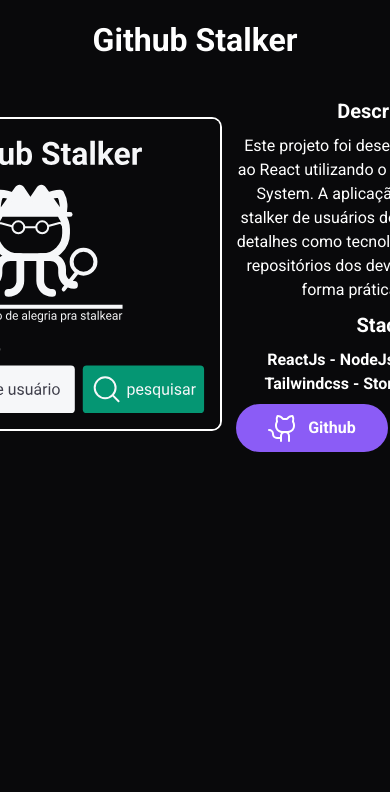
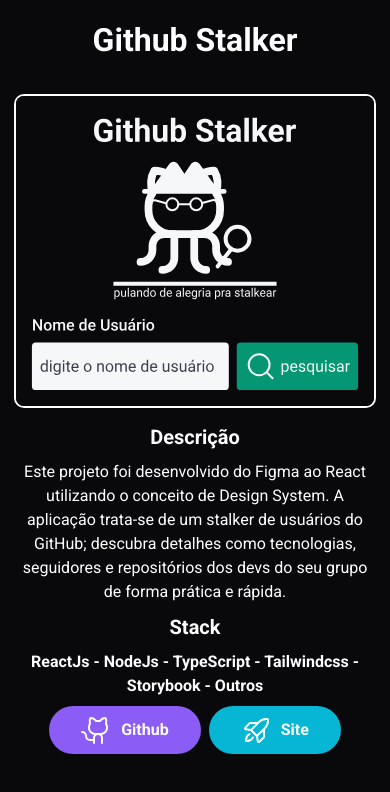
Before and after one commit to cemgthedev/Portfolio, a Next.js app in the folder app/: page /portfolio in a window 390 px wide. Shown: the top 792 px of the page. Built offline with nearby package versions, Linux system fonts and the light colour scheme.

Commit message:
corrigindo lógica do atributo flexible do componente Figure e corrigindo uso nas páginas

```diff
--- a/app/src/app/curriculo/page.tsx
+++ b/app/src/app/curriculo/page.tsx
@@ -45,11 +45,7 @@ export default function Curriculo() {
         <Heading>Stack</Heading>
         <div className="flex flex-wrap justify-center gap-4">
           {stack.map((item) => (
-            <Figure
-              key={Math.random()}
-              className="w-[100px] py-2"
-              flexible={true}
-            >
+            <Figure key={Math.random()} className="w-[100px] py-2">
               <div className="relative flex h-[48px] w-[48px] items-center justify-center">
                 <Image
                   src={item.imageUrl}
@@ -84,6 +80,7 @@ export default function Curriculo() {
             <Figure
               key={Math.random()}
               className="max-h-[200px] min-w-[300px] max-md:min-h-[200px] max-md:max-w-[300px]"
+              flexible={true}
             >
               <div className="flex w-full items-center max-md:h-full max-md:w-fit max-md:flex-col">
                 <div className="flex items-center justify-center rounded-full p-2 ring-2 ring-cyan-500">
--- a/app/src/components/Figure/index.tsx
+++ b/app/src/components/Figure/index.tsx
@@ -5,8 +5,8 @@ export const FigureVariants = tv({
   base: 'flex h-fit w-fit items-center justify-center gap-4',
   variants: {
     flexible: {
-      true: 'flex-col',
-      false: 'md:flex-col',
+      false: 'flex-col',
+      true: 'md:flex-col',
     },
   },
   defaultVariants: {
```
